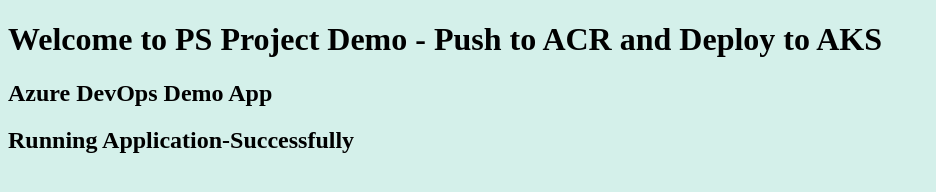
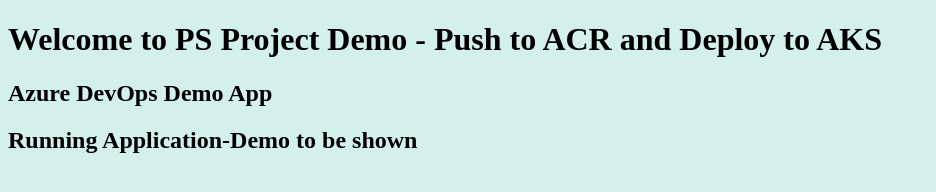
Before and after one commit to KrishnaUseData/ps-project-demo, a plain HTML site: page index.html in a window 1280 px wide. Shown: the whole page, without its empty margins (0-936 px from the left). Drawn offline with Linux system fonts and the light colour scheme.

```diff
--- a/index.html
+++ b/index.html
@@ -3,6 +3,6 @@
    <body style="background-color:rgb(212, 240, 234);">
       <h1>Welcome to PS Project Demo - Push to ACR and Deploy to AKS</h1>
       <h2>Azure DevOps Demo App</h2>
-      <h2>Running Application-Successfully</h2>
+      <h2>Running Application-Demo to be shown</h2>
    </body>
 </html>
```
Also changed, not shown: 1 other file.
